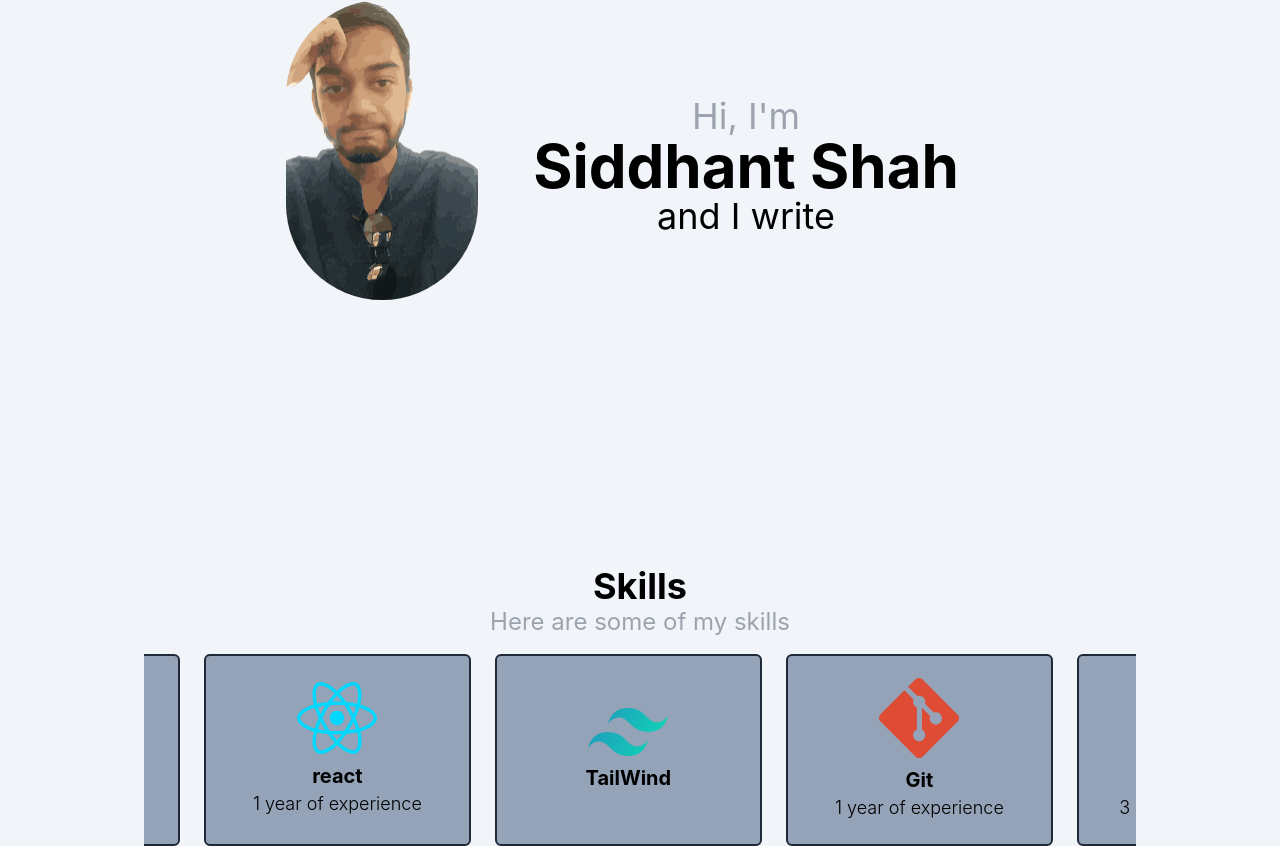
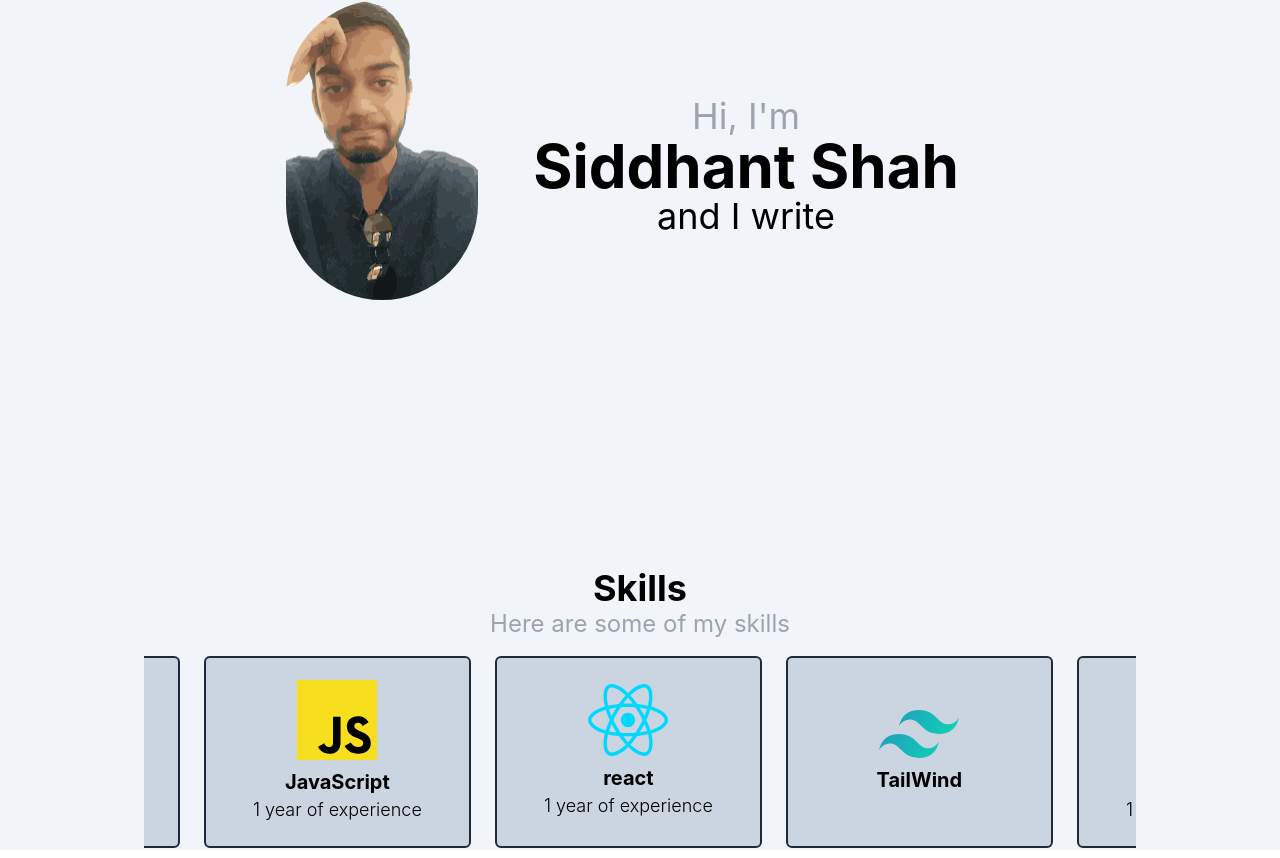
Before and after one commit to Pulkitxm/my-website, a React (Create React App) app: page / in a window 1280 px wide. Shown: the part 250-1108 px from the top of the page. Built offline with nearby package versions, Linux system fonts and the light colour scheme.

Commit message:
done_with_skills_mostly

```diff
--- a/src/components/SkillCard.js
+++ b/src/components/SkillCard.js
@@ -1,6 +1,6 @@
 export default function SkillCard(props){
     return (
-        <div data-aos="fade-up" data-aos-duration="500" data-aos-offset="100" className="w-11/12  p-4 text-center justify-center border-2 border-gray-800 bg-slate-400 dark:bg-neutral-500 rounded-md flex flex-col h-48">
+        <div data-aos="fade-up" data-aos-duration="500" data-aos-offset="100" className="w-11/12  p-4 text-center justify-center border-2 border-gray-800 bg-slate-300 dark:bg-neutral-500 rounded-md flex flex-col h-48">
             <img src={props.img} className="w-20 max-h-20 mx-auto" alt={props.name}></img>
             <div className="mt-2">
                 <h1 className="font-bold md:text-xl">{props.name}</h1>
--- a/src/components/Skills.js
+++ b/src/components/Skills.js
@@ -9,6 +9,7 @@ import javascript from '../assets/skills/javascript.svg'
 import reactIcon from '../assets/skills/react.svg'
 import tailwind from '../assets/skills/tailwind.svg'
 import git from "../assets/skills/git.svg"
+import OpenCV from '../assets/skills/OpenCV.svg'
 
 export default function Skills(){
     const settings = {centerMode: true,
@@ -73,7 +74,7 @@ export default function Skills(){
     //   // instead of a settings object
     // ]};
     return (
-        <div id="skills" className="mt-4">
+        <div id="skills" className="mt-4 block py-0.5 mb-2">
             <h1 className="text-4xl font-bold">Skills</h1>
             <p className=" text-2xl text-gray-400">Here are some of my skills</p>
 
@@ -81,11 +82,11 @@ export default function Skills(){
             <Slider {...settings}>
             <SkillCard name="Python" experience="3 years" img={PythonLogo}/>
             <SkillCard name="PyTorch" experience="1 year" img={PyTorch}/>
+            <SkillCard name="OpenCV" experience="1 year" img={OpenCV}/>
             <SkillCard name="JavaScript" experience="1 year" img={javascript}/>
             <SkillCard name="react" experience="1 year" img={reactIcon} />
             <SkillCard name="TailWind"  img={tailwind} />
             <SkillCard name="Git" experience="1 year" img={git} />
-
             </Slider>
             </div>
         </div>
```
Also changed, not shown: src/assets/skills/OpenCV.svg (added).
